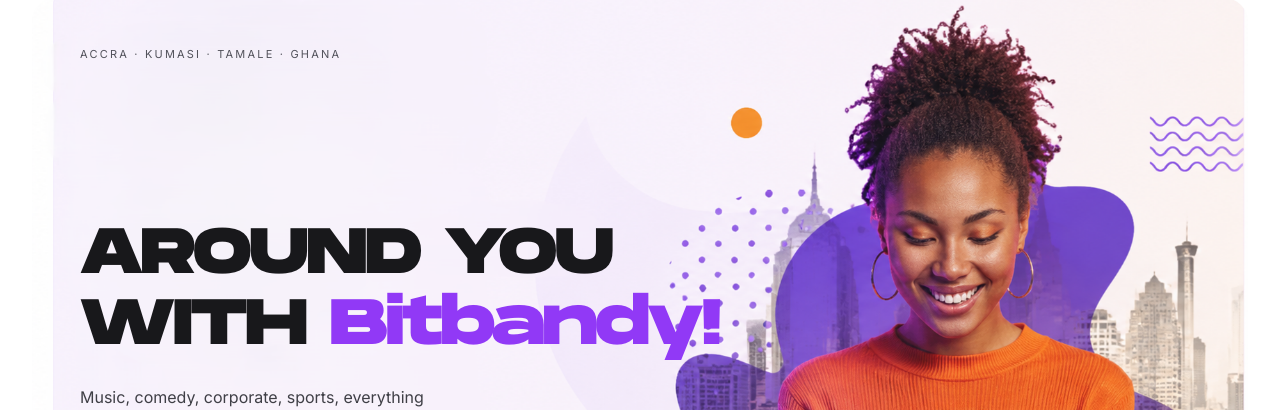
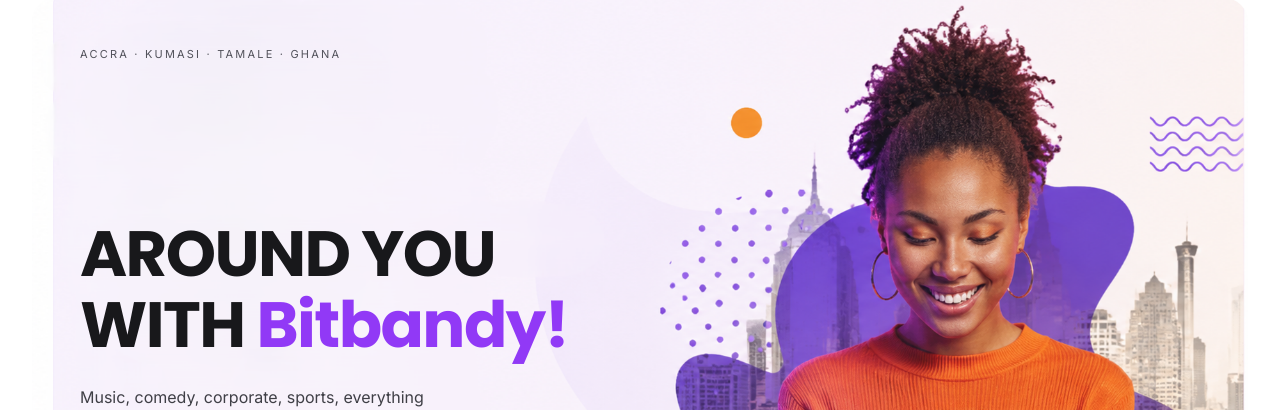
Before and after one commit to Emmanuelbagbi/Bitbandy.com, a React (Vite) app: page / in a window 1280 px wide. Shown: the part 126-536 px from the top of the page. Built offline with nearby package versions, Linux system fonts and the light colour scheme.

Commit message:
initial commit

```diff
--- a/src/index.css
+++ b/src/index.css
@@ -1,10 +1,11 @@
-@import url('https://fonts.googleapis.com/css2?family=Inter:wght@300;400;500;600;700&display=swap');
+@import url('https://fonts.googleapis.com/css2?family=Inter:wght@300;400;500;600;700&family=Poppins:wght@400;500;600;700;800&display=swap');
 
 @font-face {
   font-family: 'Monument Extended';
   src: url('./assets/MonumentExtended-FreeForPersonalUse/MonumentExtended-Regular.otf') format('opentype');
   font-weight: 400;
   font-style: normal;
+  font-display: swap;
 }
 
 @font-face {
@@ -12,18 +13,23 @@
   src: url('./assets/MonumentExtended-FreeForPersonalUse/MonumentExtended-Ultrabold.otf') format('opentype');
   font-weight: 700;
   font-style: normal;
+  font-display: swap;
 }
 
 @tailwind base;
 @tailwind components;
 @tailwind utilities;
 
+.font-heading {
+  font-family: 'Poppins', sans-serif !important;
+}
+
 @layer base {
   body {
-    font-family: 'Inter', sans-serif;
+    font-family: 'Inter', sans-serif !important;
   }
   .font-heading {
-    font-family: 'Monument Extended', sans-serif;
+    font-family: 'Poppins', sans-serif !important;
     font-weight: 700;
     letter-spacing: 0;
   }
--- a/src/pages/HomePage.jsx
+++ b/src/pages/HomePage.jsx
@@ -532,7 +532,7 @@
       <div className="lg:max-w-[1280px] lg:mx-auto lg:px-8">
         {/* Header */}
         <div className="flex items-baseline justify-between mb-5 mx-5 lg:mx-0">
-          <h2 className="font-heading text-[18px] tracking-wide text-black" style={{ color: 'black' }}>
+          <h2 className="font-heading text-[18px] tracking-wide text-zinc-900 dark:text-zinc-50">
             BROWSE
           </h2>
           <Link
@@ -930,8 +930,7 @@
         {/* Free & Low Cost Section */}
         <FreeLowCostSection />
 
-        {/* Browse Categories Grid */}
-        <BrowseCategories />
+        {/* <BrowseCategories /> */}
 
         {/* CTA for Organizers */}
         <section className="px-5 mt-4 lg:px-0 lg:mt-8">
```
